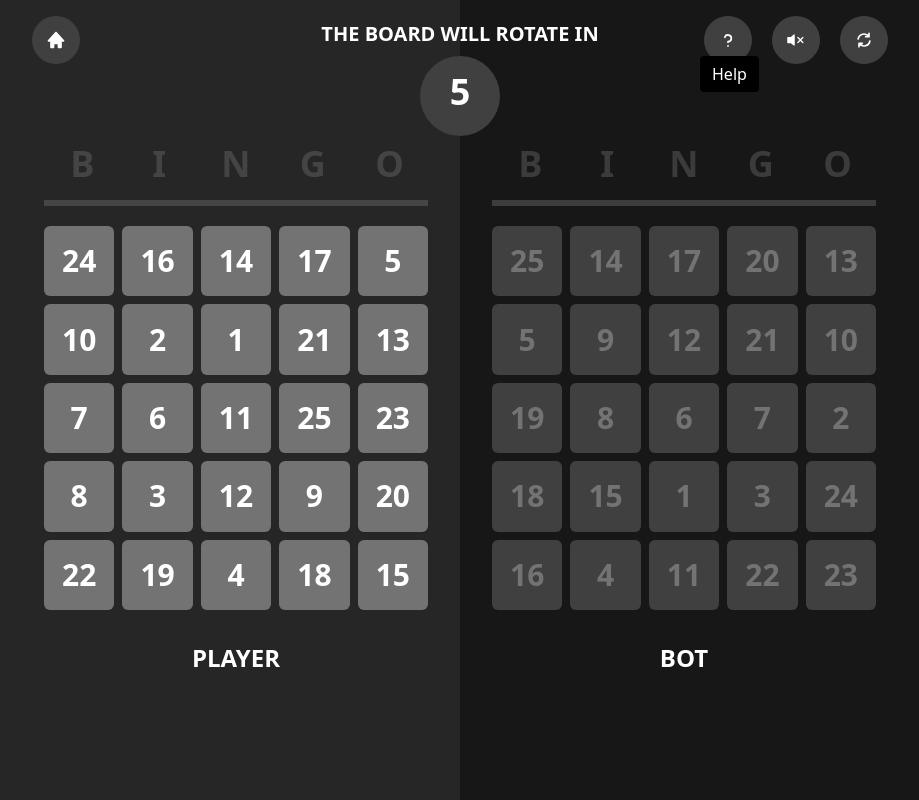
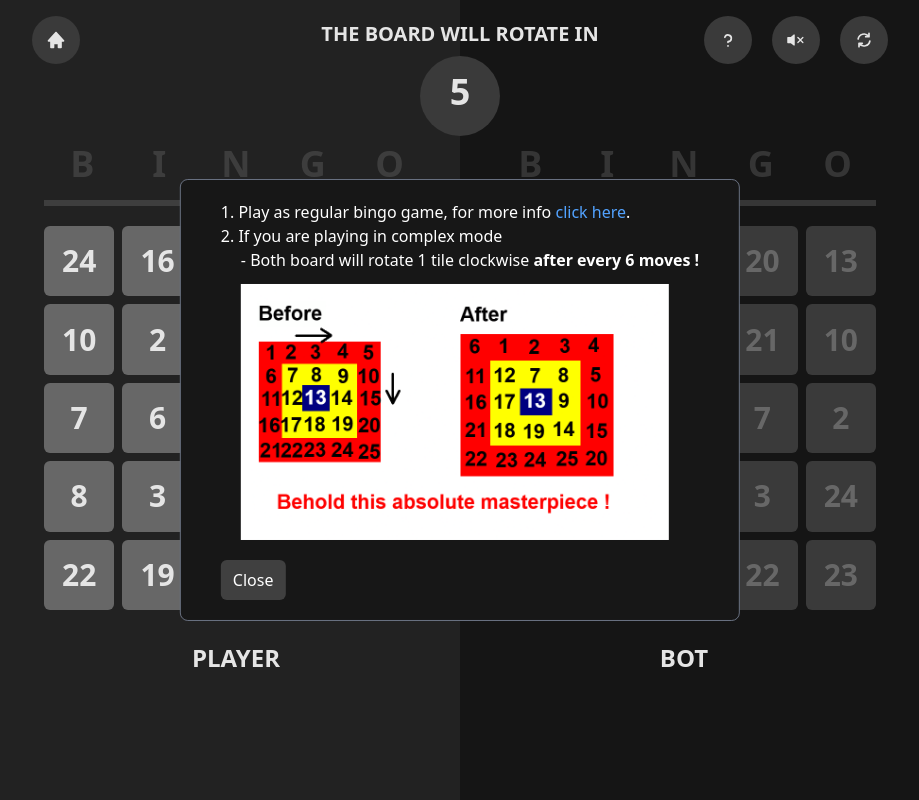
Before and after one commit to YogeshKadu/jam-bingo, a plain HTML site: page index.html in a window 1280 px wide. Both pictures are taken after a click on the button "Help". Shown: the whole page, without its empty margins (180-1099 px from the left). Drawn offline with nearby package versions, Linux system fonts and the light colour scheme.

Commit message:
added help modal

```diff
--- a/index.html
+++ b/index.html
@@ -102,6 +102,17 @@
             </div>
         </div>
     </section>
+    <dialog id="help-dialog" data-modal class="absolute top-1/2 left-1/2 -translate-x-1/2 -translate-y-1/2 p-5 bg-neutral-900 rounded-lg border border-gray-500">
+        <div class="text-white px-5">
+            <div class="flex flex-col">
+                <p>1. Play as regular bingo game, for more info <a class="text-blue-400" target="_blank" href="https://www.wikihow.com/Play-Bingo">click here</a>.</p>
+                <p>2. If you are playing in complex mode</p>
+                <p class="pl-5">- Both board will rotate 1 tile clockwise <b>after every 6 moves !</b></p>
+                <img src="./assets/help/guide1.png" alt="guide image" class="max-w-md pl-5 mt-3">
+            </div>
+            <button data-close-modal id="data-close-modal" class="text-white bg-neutral-700 px-3 py-2 mt-5 rounded-md cursor-pointer">Close</button>
+        </div>
+    </dialog>
     <script type="module" src="./libs/initialize.js"></script>
     <script type="module" src="./script.js"></script>
 </body>
--- a/libs/initialize.js
+++ b/libs/initialize.js
@@ -10,8 +10,11 @@ window.resumeGameEvent = new GameEvent();
 
 
 const inGameHomeButton = document.getElementById("home");
+const inGameHelpButton = document.getElementById("help");
 const inGameMuteButton = document.getElementById("mute");
 const inGameRestartButton = document.getElementById("restart");
+const inGameHelpDialogElement = document.getElementById("help-dialog");
+const inGameCloseModalButton = document.getElementById("data-close-modal");
 
 window.settings = { ...defaultSettings.settings };
 window.player = { ...defaultSettings.player };
@@ -41,6 +44,12 @@ const HandleAudioToggle = () => {
     }
 
 }
+const HandleOpenHelpDialog = () => {
+    inGameHelpDialogElement.showModal();
+}
+const HandleCloseHelpDialog = () => {
+    inGameHelpDialogElement.close();
+}
 //#endregion
 
 if(inGameRestartButton)
@@ -48,3 +57,8 @@ if(inGameRestartButton)
 
 if(inGameMuteButton)
     inGameMuteButton.addEventListener("click", () => HandleAudioToggle());
+
+if(inGameHelpButton)
+    inGameHelpButton.addEventListener("click", () => HandleOpenHelpDialog());
+if(inGameCloseModalButton)
+    inGameCloseModalButton.addEventListener("click", () => HandleCloseHelpDialog());
--- a/script.js
+++ b/script.js
@@ -29,7 +29,7 @@ window.startGameEvent.subscribe("start-initialize_players", () => {
 window.updateBoardEvent.subscribe("update-player&enemy-board", () => {
     const _counter = window.counter;
     const easyGame = window.settings.complexity == "easy";
-    window.counter = _counter > 0 ? _counter - 1 : 6;
+    window.counter = _counter > 0 ? _counter - 1 : 5;
     let _playerBoardArray = window?.player?.playerBoardArray || [];// RotateBoard(window.playerBoardArray, 2);
     let _enemyBoardArray = window?.enemy?.enemyBoardArray|| [];// RotateBoard(window.enemyBoardArray, 2);
     if(!easyGame && _counter == 0) {
```
Also changed, not shown: assets/help/guide.png (added), assets/help/guide1.png (added).
